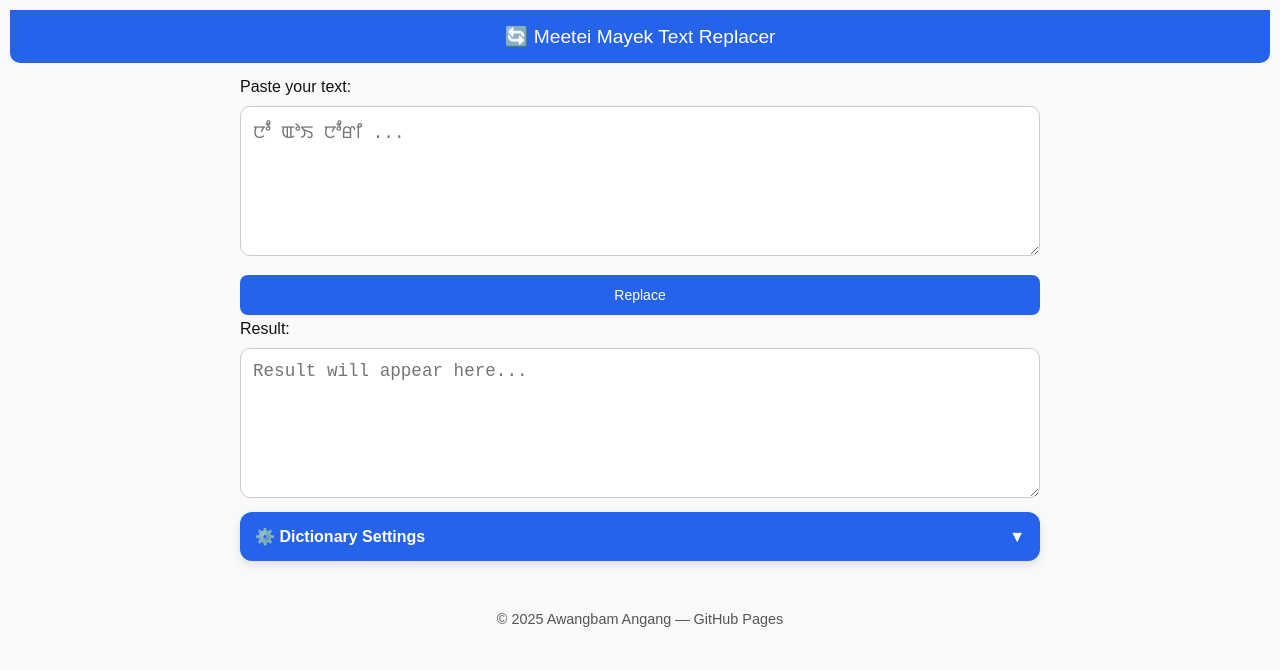
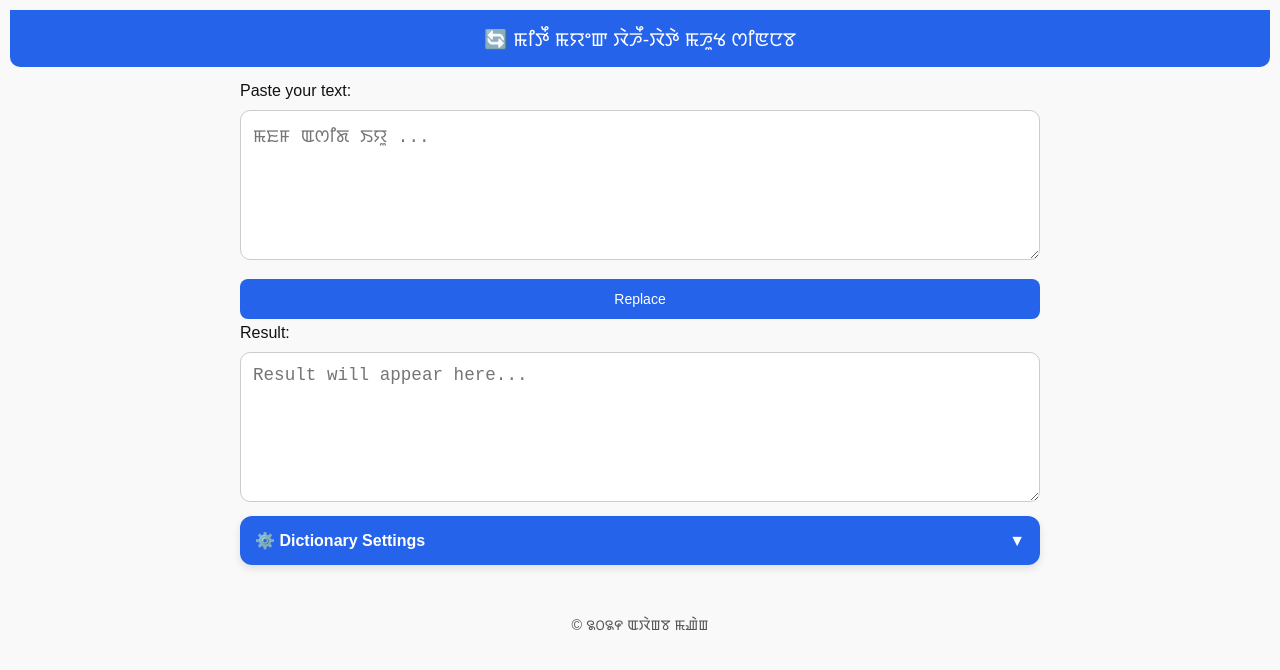
Before and after one commit to AwangbaMangang/loire, a plain HTML site: page index.html in a window 1280 px wide. Drawn offline with Linux system fonts and the light colour scheme.

Commit message:
Update index.html

```diff
--- a/index.html
+++ b/index.html
@@ -110,13 +110,13 @@
 </head>
 <body>
 
-<header>🔄 Meetei Mayek Text Replacer</header>
+<header>🔄 ꯃꯤꯇꯩ ꯃꯌꯦꯛ ꯋꯥꯍꯩ-ꯋꯥꯇꯥ ꯃꯍꯨꯠ ꯁꯤꯟꯅꯕ</header>
 
 <main>
 
   <!-- Text input/output -->
   <label for="inputText">Paste your text:</label>
-  <textarea id="inputText" placeholder="ꯅꯣꯪ ꯑꯣꯏ ꯅꯣꯪꯔꯤ ..."></textarea>
+  <textarea id="inputText" placeholder="ꯃꯐꯝ ꯑꯁꯤꯗ ꯏꯌꯨ ..."></textarea>
   <button onclick="replaceText()">Replace</button>
   <label for="outputText">Result:</label>
   <textarea id="outputText" readonly placeholder="Result will appear here..."></textarea>
@@ -161,7 +161,7 @@
 
 </main>
 
-<footer>© 2025 Awangbam Angang — GitHub Pages</footer>
+<footer>© ꯲꯰꯲꯵ ꯑꯋꯥꯡꯕ ꯃꯉꯥꯡ </footer>
 
 <script src="script.js"></script>
 <script>
```
